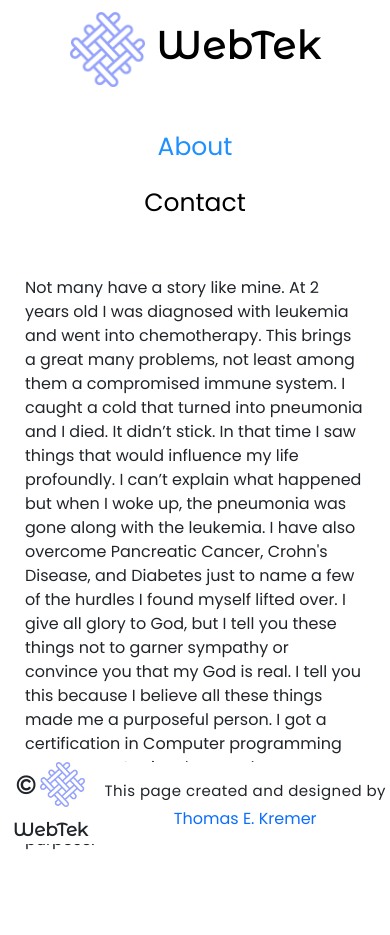
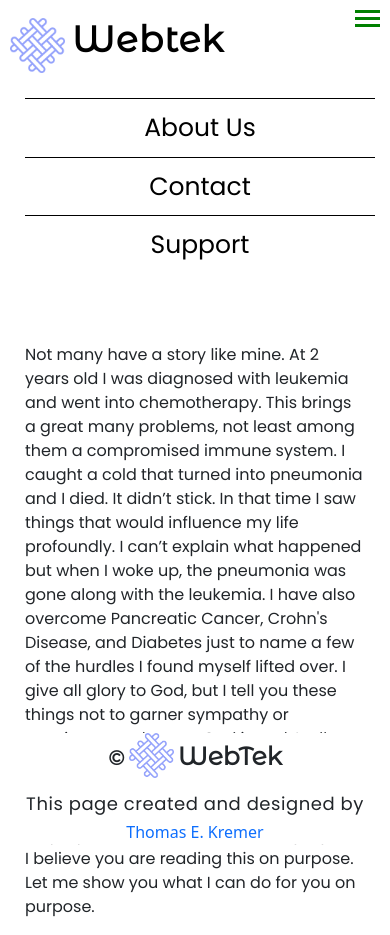
Before and after one commit to tkremer72/Basic-Starter-Page, a plain HTML site: page index.html in a window 390 px wide. Before the commit the page ends 868 px from the top, so only its background shows below. Drawn offline with nearby package versions, Linux system fonts and the light colour scheme; a script that the page names is missing.

```diff
--- /dev/null
+++ b/dist/build.js
@@ -0,0 +1,4 @@
+(function(){function r(e,n,t){function o(i,f){if(!n[i]){if(!e[i]){var c="function"==typeof require&&require;if(!f&&c)return c(i,!0);if(u)return u(i,!0);var a=new Error("Cannot find module '"+i+"'");throw a.code="MODULE_NOT_FOUND",a}var p=n[i]={exports:{}};e[i][0].call(p.exports,function(r){var n=e[i][1][r];return o(n||r)},p,p.exports,r,e,n,t)}return n[i].exports}for(var u="function"==typeof require&&require,i=0;i<t.length;i++)o(t[i]);return o}return r})()({1:[function(require,module,exports){
+"use strict";
+
+},{}]},{},[1]);
--- a/index.html
+++ b/index.html
@@ -2,7 +2,7 @@
 <html lang="en">
 <head>
      <meta charset="UTF-8">
-     <meta name="description" content="Basic static page layout">
+     <meta name="description" content="Basic static responsive page layout">
      <meta name="author" content="Thomas E. Kremer">
      <meta http-equiv="X-UA-Compatible" content="IE=edge">
      <meta name="viewport" content="width=device-width, initial-scale=1.0">
@@ -19,17 +19,32 @@
      <title>Basic Page Setup</title>
 </head>
 <body>
-     <div class="header">
+   <nav class="navbar">
 
-          <a href="#default" class="logo">
-               <img src="src/assets/images/seethrough_1.png" alt="seethrough_1" class="logo-image">
-               WebTek</a>
-          <div class="header-right">
-            <a class="active" href="#home">About</a>
-            <a href="#contact">Contact</a>
-<!--             <a href="#about">About</a>-->
-     </div>
+        <div class="logo-container">
+              <a href="#">
+                   <img src="src/assets/images/seethrough_1.png" alt="seethrough_1" class="logo-image">
+                   <span class="logo-text">Webtek</span>
+              </a>
+       </div>
+
+        <ul class="nav-list">
+             <li class="list-item">
+                  <a href="#">About Us</a>
+             </li>
+             <li class="list-item">
+                  <a href="#">Contact</a>
+             </li>
+             <li class="list-item">
+                  <a href="#">Support</a>
+             </li>
+        </ul>
+        <div class="menu">
+             <div class="menu-line"></div>
+             <div class="menu-line"></div>
+             <div class="menu-line"></div>
         </div>
+   </nav>
 <div class="main-content">
      <p class="my-story">
           Not many have a story like mine. At 2 years old I was diagnosed with leukemia
@@ -37,6 +52,7 @@
           them a compromised immune system. I caught a cold that turned into pneumonia
           and I died. It didn’t stick. In that time I saw things that would influence my life
           profoundly. I can’t explain what happened but when I woke up, the pneumonia was
+          <a href="#about-me" id="about-me"></a>
           gone along with the leukemia. I have also overcome Pancreatic Cancer, Crohn's Disease,
           and Diabetes just to name a few of the hurdles I found myself lifted over. I give all glory
           to God, but I tell you these things not to garner sympathy or convince you that my God is
@@ -54,7 +70,7 @@
              </div>
             <div class="webmaster-contact">
                  <span class="footer-info">This page created and designed by</span>
-                 <a href="mailto: tkremer@nc.rr.com" class="webmaster">Thomas E. Kremer</a>
+                 <a href="mailto: tkremer@nc.rr.com" class="webmaster" id="contact">Thomas E. Kremer</a>
             </div>
         </div>
 
--- a/src/assets/css/basic-style.css
+++ b/src/assets/css/basic-style.css
@@ -1,9 +1,11 @@
-body {
+/* Resetting the page css properties */
+*{
 	margin: 0;
-     font-family: Poppins;
+	padding: 0;
+	box-sizing: border-box;
 }
 /* Style the logo image and text */
-.logo {
+/* .company-logo {
      text-decoration: none;
 }
 .logo-image {
@@ -12,54 +14,62 @@
 }
 .logo-text {
      font-family: Montserrat Alternates;
+     font-weight: 600;
+     font-style: none;
+     font-size: 35px;
+     color: rgba(0, 0, 0, 1);
+     line-height: 32px;
+     letter-spacing: 0.03em;
+}   */
+.logo-image {
+  width: 55px;
+  height: auto;
+}
+.logo-text {
+  font-family: Montserrat Alternates;
+  font-weight: 600;
+  font-style: none;
+  font-size: 36px;
+  line-height: 32px;
+  letter-spacing: 0.03em;
+}
+.navbar a{
+  text-decoration: none;
+  color: rgba(0, 0, 0, 1);
+}
+.navbar a:hover {
+  color: blue;
+}
+.navbar {
+  align-items: center;
+  background-color: #FFFFFF;
+  color: rgba(0, 0, 0, 1);
+  display: flex;
+  font-family: Poppins;
+  font-size: 25px;
+  justify-content: space-around;
 }
 
-.header {
-     overflow: hidden;
-     background-color: #FFFFFF;
-     /* padding: 20px 10px; */
+.nav-list {
+  list-style-type: none;
 }
 
-   /* Style the header links */
-   .header a {
-     float: left;
-     color: black;
-     text-align: center;
-     padding: 12px;
-     text-decoration: none;
-     font-size: 25px;
-     line-height: 32px;
-     border-radius: 4px;
+.nav-list .list-item {
+  display: inline-block;
+  padding: 20px 10px;
+}
+/* Hide menu on larger screens */
+.menu {
+  display: none;
+}
+.menu-line {
+  background-color: green;
+  width: 25px;
+  height: 3px;
+  margin-bottom: 4px;
 }
 
-   /* Style the logo link (notice that we set the same value of line-height and font-size to prevent the header to increase when the font gets bigger */
-   .header a.logo {
-     font-size: 38px;
-     font-weight: bold;
-     font-family: Montserrat Alternates;
-     font-weight: 600;
-     font-size: 38px;
-     line-height: 32px;
-     letter-spacing: .03em;
-   }
-
-   /* Change the background color on mouse-over */
-   .header a:hover {
-     background-color: #E5E5E5;
-     color: black;
-   }
-
-   /* Style the active/current link*/
-   .header a.active {
-     color: dodgerblue;
-     /* color: white; */
-   }
-
-   /* Float the link section to the right */
-   .header-right {
-     float: right;
-     padding: 20px 10px;
-   }
+/* Style the footer and footer elements */
    .footer-logo {
      margin-top: 0px;
      margin-bottom: 10px;
@@ -111,20 +121,53 @@
   font-style: normal;
   font-size: 16px;
 }
-   /* Add media queries for responsiveness - when the screen is 500px wide or less, stack the links on top of each other */
-   @media screen and (max-width: 500px) {
-     .header a {
-       float: none;
+
+/* Media query for smaller devices, hamburger menu */
+@media all and (max-width: 480px) {
+  .navbar {
+    flex-direction: column;
+    position: relative;
+  }
+  .logo-container {
+    width: 100%;
+    margin-left: 10px;
+    margin-top: 10px;
+    margin-bottom: 5px;
+  }
+/* Show menu */
+.menu {
   display: block;
+  position: absolute;
+  right: 10px;
+  top: 10px;
+}
+.nav-list {
+  list-style-type: none;
+  width: 100%;
   text-align: center;
+  padding: 20px;
+  /* padding-left: 0; */
 }
-     .header-right {
-       float: none;
+.nav-list .list-item {
+  display: block;
+  border-top: 1px solid black;
+  padding: 10px;
+}
+.footer-container {
+  display: flex;
+  flex-direction: column;
+  justify-content:inherit;
+  position: fixed;
+  left: 0;
+  bottom: 0;
+  width: 100%;
+  background-color: #FFFFFF;
+  text-align: center;
 }
 .copyright {
   font-family: Montserrat Alternates;
   font-weight: 600;
-      font-size: 25px;
+  font-size: 20px;
 }
 .footer-logo {
   margin-top: 0px;
@@ -137,18 +180,16 @@
   font-family: Montserrat Alternates;
   font-weight: 600;
   font-style: normal;
-      font-size: 18px;
+  font-size: 25px;
 }
-    .webmaster {
-      text-decoration: none;
-    }
-    .footer-info {
-      font-family: Poppins;
-      font-weight: 200;
-      font-size: 15px;
-      font-style: normal;
+.logo-copyright {
+  display: inline-block;
+  margin: 0;
+  padding: 0;
 }
 .webmaster-contact {
-      margin-top: 13px;
+  display: inline-block;
+  margin: 0;
+  padding: 0;
 }
 }
```
Also changed, not shown: 1 other file. Lines whose indentation alone changed are shown as unchanged.
